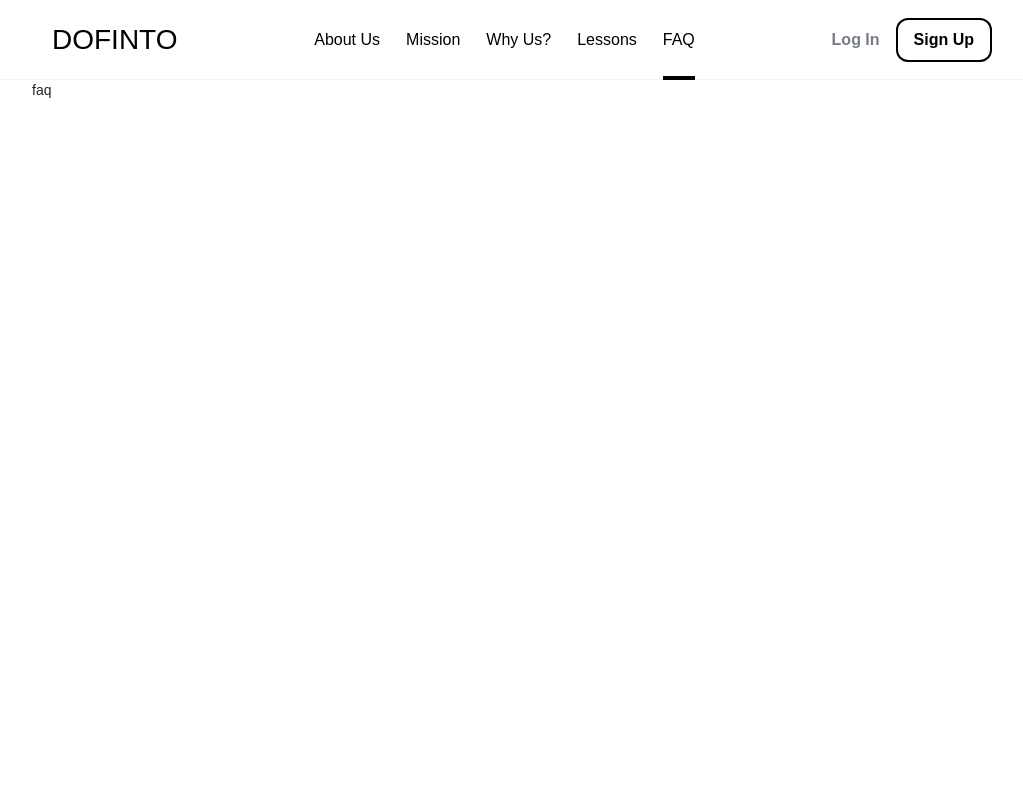
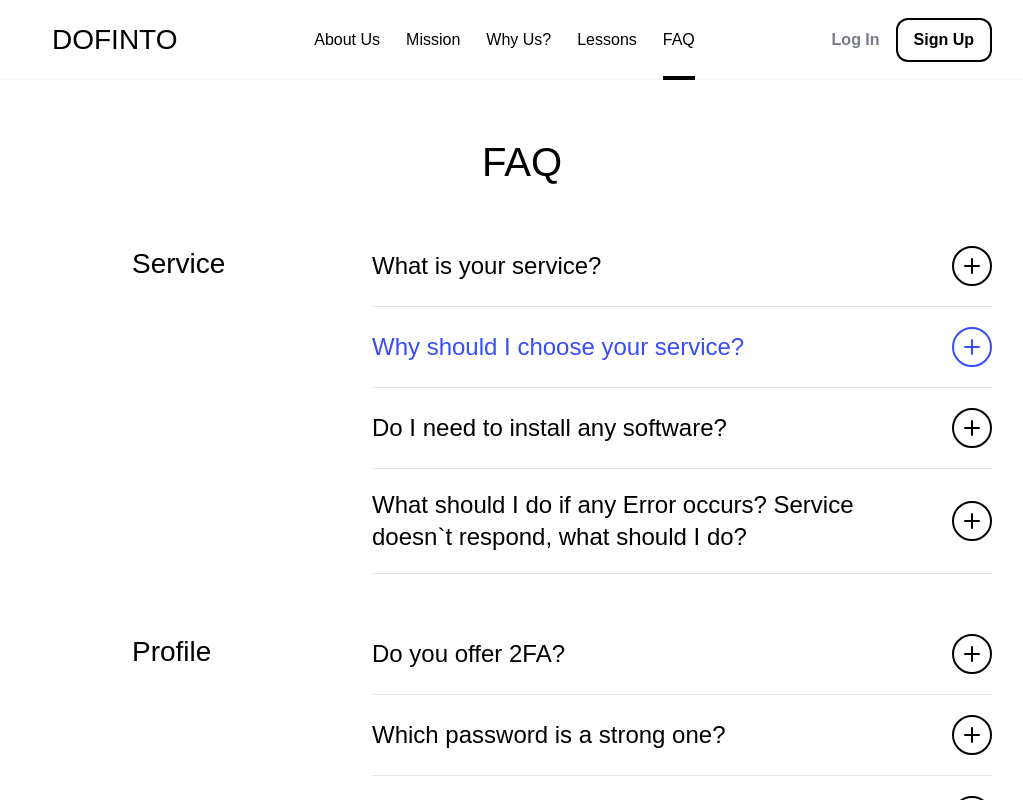
Before and after one commit to MyJetEducation/EducationWeb, a React app: page /faq in a window 1280 px wide. Shown: the whole page, without its empty margins (118-1141 px from the left). Built offline with nearby package versions, Linux system fonts and the light colour scheme; a web font is replaced by a local one.

Commit message:
Page FAQ

```diff
--- /dev/null
+++ b/src/components/AccordionItem.tsx
@@ -0,0 +1,93 @@
+import { css } from '@emotion/core';
+import styled from '@emotion/styled';
+import React, { useState } from 'react';
+import { ButtonWithoutStyles } from '../styles/ButtonWithoutStyles';
+import { FlexContainer } from '../styles/FlexContainer';
+import { PrimaryTextParagraph, PrimaryTextSpan } from '../styles/TextsElements';
+import { TitleH3 } from '../styles/Titles';
+
+interface AccordionItemProps {
+  title: string;
+  description: string;
+  isAccent?: boolean;
+}
+
+const AccordionItem = ({
+  title,
+  description,
+  isAccent,
+}: AccordionItemProps) => {
+  const [on, toggle] = useState(false);
+
+  const handleToggle = () => {
+    toggle(!on);
+  };
+
+  return (
+    <AccordionItemWrap width="100%" flexDirection="column" padding="20px 0">
+      <AccordionButton onClick={handleToggle}>
+        <FlexContainer flex="1" marginRight="12px">
+          <TitleH3 color={isAccent ? '#374DFB' : '#000'} textAlign="left">
+            {title}
+          </TitleH3>
+        </FlexContainer>
+        <AccordionOpenBtn isOpen={on} isAccent={!!isAccent} />
+      </AccordionButton>
+      {on && (
+        <PrimaryTextParagraph
+          fontSize="18px"
+          lineHeight="28px"
+          fontWeight={500}
+          color="#777C85"
+        >
+          {description || 'test'}
+        </PrimaryTextParagraph>
+      )}
+    </AccordionItemWrap>
+  );
+};
+
+export default AccordionItem;
+
+const AccordionItemWrap = styled(FlexContainer)`
+  border-bottom: 1px solid #e0e5eb;
+`;
+
+const AccordionButton = styled(ButtonWithoutStyles)`
+  display: flex;
+  justify-content: space-between;
+  align-items: center;
+`;
+
+const AccordionOpenBtn = styled.div<{ isOpen: boolean; isAccent: boolean }>`
+  position: relative;
+  width: 40px;
+  height: 40px;
+  border-radius: 50%;
+  border: 2px solid ${(props) => (props.isAccent ? '#374DFB' : '#000')};
+  box-sizing: border-box;
+  background-color: ${(props) =>
+    props.isOpen ? (props.isAccent ? '#374DFB' : '#000') : ''};
+  transition: all 0.4s ease;
+  &:before,
+  &:after {
+    content: '';
+    display: block;
+    width: 16px;
+    height: 2px;
+    position: absolute;
+    top: 50%;
+    left: 50%;
+    transform: translate(-50%, -50%);
+    border-radius: 2px;
+    background-color: ${(props) =>
+      props.isOpen ? '#fff' : props.isAccent ? '#374DFB' : '#000'};
+  }
+  &:after {
+    transform: ${(props) =>
+      `translate(-50%, -50%) ${!props.isOpen && 'rotate(90deg)'}`};
+    transition: all 0.4s ease;
+  }
+
+  ${(props) => props.isOpen && css``}
+`;
--- a/src/components/AchievementItem.tsx
+++ b/src/components/AchievementItem.tsx
@@ -409,7 +409,7 @@ const AchievementItem = ({ name, isActive = false, marginRight = '' }: Props) =>
       <AchievementIconWrap backgroundColor={bgColorByType}>
         <img src={achievementImage} alt="" />
       </AchievementIconWrap>
-      <PrimaryTextSpan color="#777C85" fontSize="12px" textAlign="center">
+      <PrimaryTextSpan color="#777C85" fontSize="12px" lineHeight="12px" textAlign="center">
         {achievementName}
       </PrimaryTextSpan>
     </FlexContainer>
--- a/src/components/SideBar/AchievementSB.tsx
+++ b/src/components/SideBar/AchievementSB.tsx
@@ -46,6 +46,7 @@ const AchievementSB = observer(() => {
       flexDirection="column"
       marginBottom="20px"
       position="relative"
+      overflow="hidden"
     >
       <FlexContainer
         alignItems="center"
--- a/src/components/SideBar/ProgressSB.tsx
+++ b/src/components/SideBar/ProgressSB.tsx
@@ -49,6 +49,7 @@ const ProgressSB = observer(() => {
       flexDirection={'column'}
       marginBottom={'20px'}
       position={'relative'}
+      overflow="hidden"
     >
       <PrimaryTextParagraph
         fontSize={'18px'}
--- a/src/components/SideBar/StatsSB.tsx
+++ b/src/components/SideBar/StatsSB.tsx
@@ -39,6 +39,7 @@ const StatsSB = observer(() => {
       flexDirection={"column"}
       marginBottom={"20px"}
       position={"relative"}
+      overflow="hidden"
     >
       <PrimaryTextParagraph
         fontSize={"18px"}
--- /dev/null
+++ b/src/constants/Data/FaqPageData.ts
@@ -0,0 +1,125 @@
+const FAQ_PAGE_DATA = [
+  {
+    title: 'Service',
+    items: [
+      {
+        title: 'What is your service?',
+        description: '',
+      },
+      {
+        title: 'Why should I choose your service?',
+        description: '',
+        isAccent: true,
+      },
+      {
+        title: 'Do I need to install any software?',
+        description:
+          'If you use web version - you don`t need to install anything',
+      },
+      {
+        title:
+          'What should I do if any Error occurs? Service doesn`t respond, what should I do?',
+        description: '',
+      },
+    ],
+  },
+
+  {
+    title: 'Profile',
+    items: [
+      {
+        title: 'Do you offer 2FA?',
+        description: '',
+      },
+      {
+        title: 'Which password is a strong one?',
+        description: '',
+      },
+      {
+        title: 'E-mail/phone confirmation',
+        description: '',
+      },
+      {
+        title: 'How to delete/archieve my account',
+        description: '',
+      },
+      {
+        title: 'How can I change my personal information?',
+        description: '',
+      },
+      {
+        title: 'My password is incorrect, what should I do?',
+        description: '',
+      },
+      {
+        title: 'Can I have more than 1 account?',
+        description: '',
+      },
+    ],
+  },
+
+  {
+    title: 'Verification',
+    items: [
+      {
+        title: 'Why is verification needed?',
+        description: '',
+      },
+      {
+        title: 'How to verify my account',
+        description: '',
+      },
+    ],
+  },
+
+  {
+    title: 'Deposits/ Payments',
+    items: [
+      {
+        title: 'How do I make a payment?',
+        description: '',
+      },
+      {
+        title: 'When will the funds be credited?',
+        description: '',
+      },
+      {
+        title: 'I`ve transferred funds, but they are still not credited',
+        description: '',
+      },
+      {
+        title: 'Is there any fee for maling a payment?',
+        description: '',
+      },
+      {
+        title: 'What is a subscription?',
+        description: '',
+      },
+    ],
+  },
+
+  {
+    title: 'Statuses',
+    items: [
+      {
+        title: 'What are statuses?',
+        description: '',
+      },
+      {
+        title: 'What are the advantages of different statuses?',
+        description: '',
+      },
+      {
+        title: 'How do I get new statuses?',
+        description: '',
+      },
+      {
+        title: 'How can I upgrade my status?',
+        description: '',
+      },
+    ],
+  },
+];
+
+Object.freeze(FAQ_PAGE_DATA);
+export default FAQ_PAGE_DATA;
--- a/src/pages/InfoPages/FaqPage.tsx
+++ b/src/pages/InfoPages/FaqPage.tsx
@@ -1,10 +1,66 @@
 import React from 'react';
+import { useTranslation } from 'react-i18next';
+import AccordionItem from '../../components/AccordionItem';
+import FAQ_PAGE_DATA from '../../constants/Data/FaqPageData';
+import Page from '../../routing/Pages';
+import { FlexContainer } from '../../styles/FlexContainer';
+import { PrimaryLink, PrimaryTextParagraph } from '../../styles/TextsElements';
+import { TitleH1, TitleH2 } from '../../styles/Titles';
 
 const FaqPage = () => {
+  const { t } = useTranslation();
   return (
-    <div>
-      faq
-    </div>
+    <FlexContainer padding="58px 20px" flex="1" flexDirection="column">
+      <FlexContainer
+        flexDirection="column"
+        alignItems="center"
+        marginBottom="40px"
+      >
+        <TitleH1 textTransform="uppercase" textAlign="center">
+          {t('Faq')}
+        </TitleH1>
+      </FlexContainer>
+
+      {FAQ_PAGE_DATA.map((block) => (
+        <FlexContainer key={block.title} marginBottom="40px">
+          <FlexContainer width="320px" padding="20px 16px 20px 80px">
+            <TitleH2>{t(block.title)}</TitleH2>
+          </FlexContainer>
+
+          <FlexContainer flex="1" flexDirection="column">
+            {block.items.map((item) => (
+              <AccordionItem key={item.title} {...item} />
+            ))}
+          </FlexContainer>
+        </FlexContainer>
+      ))}
+
+      <FlexContainer width="100%" justifyContent="flex-end">
+        <FlexContainer
+          width="700px"
+          backgroundColor="#F1F4F8"
+          borderRadius="32px"
+          padding="40px 80px"
+        >
+          <FlexContainer flexDirection="column" width="384px">
+            <TitleH2 marginBottom="12px">Остались вопросы?</TitleH2>
+            <PrimaryTextParagraph
+              fontSize="18px"
+              color="#000"
+              fontWeight={500}
+              lineHeight="28px"
+              marginBottom="48px"
+            >
+              Cвяжитесь с нашей командой поддержки удобными для вас способами
+            </PrimaryTextParagraph>
+
+            <PrimaryLink width="220px" to={Page.SIGN_UP}>
+              {t('Contact support')}
+            </PrimaryLink>
+          </FlexContainer>
+        </FlexContainer>
+      </FlexContainer>
+    </FlexContainer>
   );
 };
 
--- /dev/null
+++ b/src/styles/Titles.ts
@@ -0,0 +1,47 @@
+import styled from '@emotion/styled';
+
+interface TitleProps {
+  color?: string;
+  fontSize?: string;
+  textTransform?: 'capitalize' | 'lowercase' | 'uppercase';
+  textAlign?: 'left' | 'center' | 'right';
+  marginRight?: string;
+  marginBottom?: string;
+  fontWeight?: 'bold' | 'normal' | number;
+}
+
+export const TitleH1 = styled.h1<TitleProps>`
+  margin: 0;
+  margin-right: ${(props) => props.marginRight};
+  margin-bottom: ${(props) => props.marginBottom};
+  color: ${(props) => props.color || '#000'};
+  text-align: ${(props) => props.textAlign};
+  font-size: ${(props) => props.fontSize || '40px'};
+  font-weight: ${(props) => props.fontWeight || 500};
+  line-height: 48px;
+  text-transform: ${(props) => props.textTransform};
+`;
+
+export const TitleH2 = styled.h2<TitleProps>`
+  margin: 0;
+  margin-right: ${(props) => props.marginRight};
+  margin-bottom: ${(props) => props.marginBottom};
+  color: ${(props) => props.color || '#000'};
+  text-align: ${(props) => props.textAlign};
+  font-size: ${(props) => props.fontSize || '28px'};
+  font-weight: ${(props) => props.fontWeight || 500};
+  line-height: 36px;
+  text-transform: ${(props) => props.textTransform};
+`;
+
+export const TitleH3 = styled.h3<TitleProps>`
+  margin: 0;
+  margin-right: ${(props) => props.marginRight};
+  margin-bottom: ${(props) => props.marginBottom};
+  color: ${(props) => props.color || '#000'};
+  text-align: ${(props) => props.textAlign};
+  font-size: ${(props) => props.fontSize || '24px'};
+  font-weight: ${(props) => props.fontWeight || 500};
+  line-height: 32px;
+  text-transform: ${(props) => props.textTransform};
+`;
```
Also changed, not shown: src/pages/InfoPages/AboutUsPage.tsx (+7 -34 lines), src/pages/InfoPages/LessonsPage.tsx (+68 -70 lines), src/pages/InfoPages/MissionPage.tsx (+2 -9 lines), src/pages/InfoPages/WhyUsPage.tsx (+33 -48 lines).
